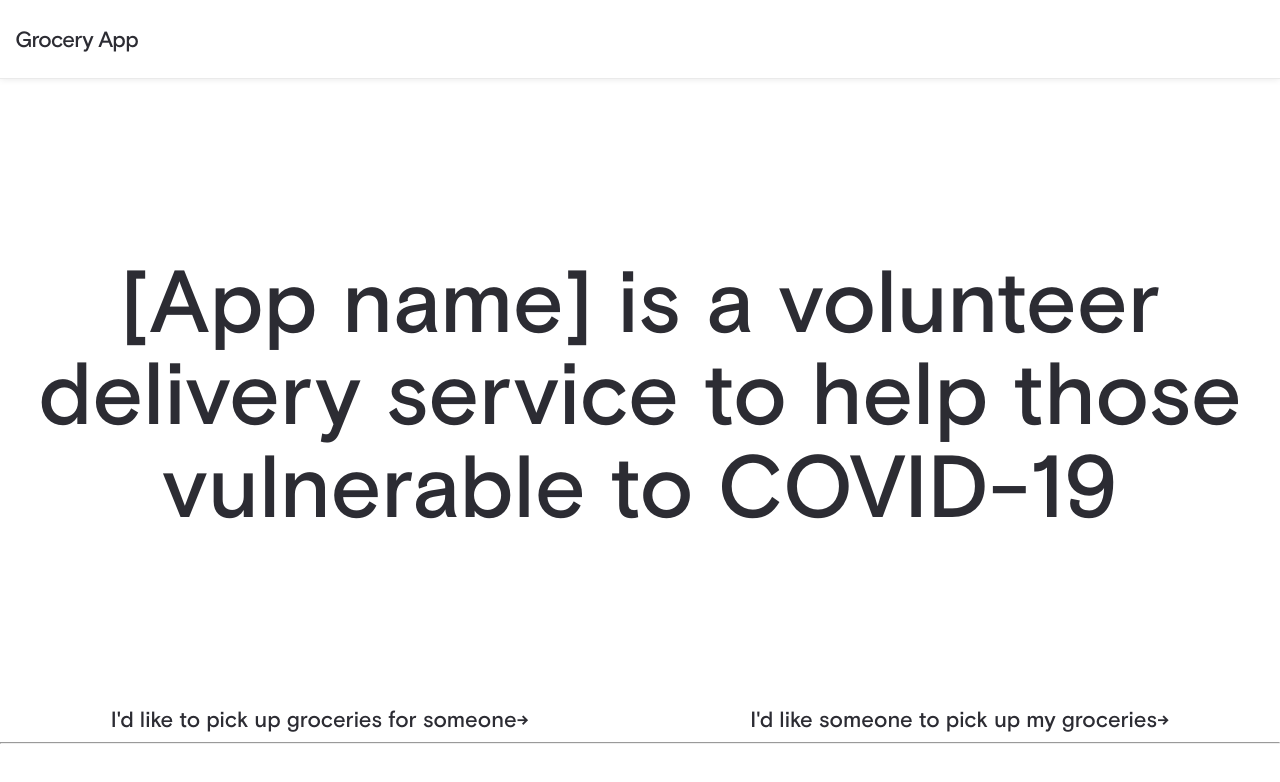
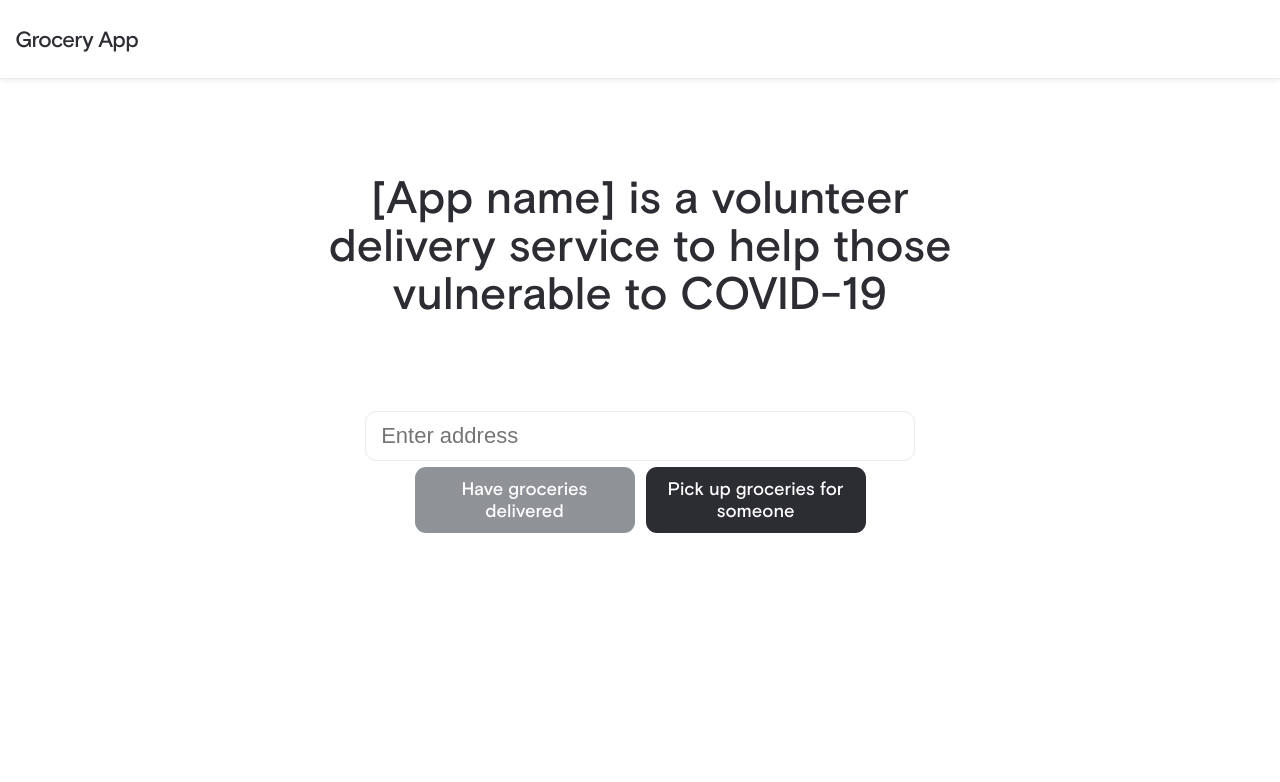
Before and after one commit to thisdesign/groceryassist, a Next.js app: page / in a window 1280 px wide. Shown: the top 782 px of the page. Built offline with nearby package versions, Linux system fonts and the light colour scheme.

Commit message:
add address field to homepage

```diff
--- a/pages/index.tsx
+++ b/pages/index.tsx
@@ -1,9 +1,17 @@
+import { useState } from "react"
 import Link from "next/link"
 import "isomorphic-unfetch"
 import { NextPage } from "next"
-import { DEFAULT_CORDS } from "../constants"
 
 const Home: NextPage = () => {
+  const [address, setAddress] = useState<string>("")
+
+  const handleChange = (e: React.ChangeEvent<HTMLInputElement>) => {
+    setAddress(e.target.value)
+  }
+
+  const urlAddress = address.replace(/ /g, "+")
+
   return (
     <>
       <h1>
@@ -11,33 +19,71 @@ const Home: NextPage = () => {
         COVID-19
       </h1>
       <div className="wrapper">
-        <h2>
-          <Link href="/orders?a=4231+n+interstate+ave,+Portland,+OR,+97217">
-            <a>I&apos;d like to pick up groceries for someone→</a>
-          </Link>
-        </h2>
-        <h2>
-          <Link href="/new">
-            <a>I&apos;d like someone to pick up my groceries→</a>
-          </Link>
-        </h2>
+        <div>
+          <form>
+            <input
+              type="text"
+              onChange={handleChange}
+              value={address}
+              placeholder="Enter address"
+            />
+          </form>
+        </div>
+
+        <Link href={`/new?a=${urlAddress}`}>
+          <a>
+            <div className="button">Have groceries delivered</div>
+          </a>
+        </Link>
+
+        <Link href={`/orders?a=${urlAddress}`}>
+          <a>
+            <div className="button black">Pick up groceries for someone</div>
+          </a>
+        </Link>
       </div>
 
-      <hr />
+      <br />
+      <br />
       <style jsx>
         {`
+          .wrapper {
+            text-align: center;
+          }
+
           h1 {
-            font-size: 4rem;
+            font-size: var(--size-6);
             max-width: 15em;
             text-align: center;
-            margin: 2em auto;
+            margin: var(--size-10) auto;
           }
 
-          .wrapper {
-            justify-content: space-around;
-            display: grid;
-            grid-template-columns: 20rem 20rem;
+          .button {
+            max-width: 10rem;
             text-align: center;
+            padding: 0.5rem;
+            border-radius: 0.5rem;
+            display: inline-block;
+            margin: 0.25rem;
+            font-size: var(--size-1);
+            background: var(--color-grey-1);
+            color: var(--bg-color);
+          }
+          .black {
+            background: var(--color-primary);
+          }
+
+          input {
+            font-size: 1rem;
+            padding: 0.5rem var(--size-0);
+            border: 1px solid var(--color-grey-2);
+            color: var(--color-primary);
+            border-radius: 0.5rem;
+            margin: 0;
+            width: 100%;
+            max-width: 25rem;
+            margin: 0 auto;
+            outline: none;
           }
         `}
       </style>
```
